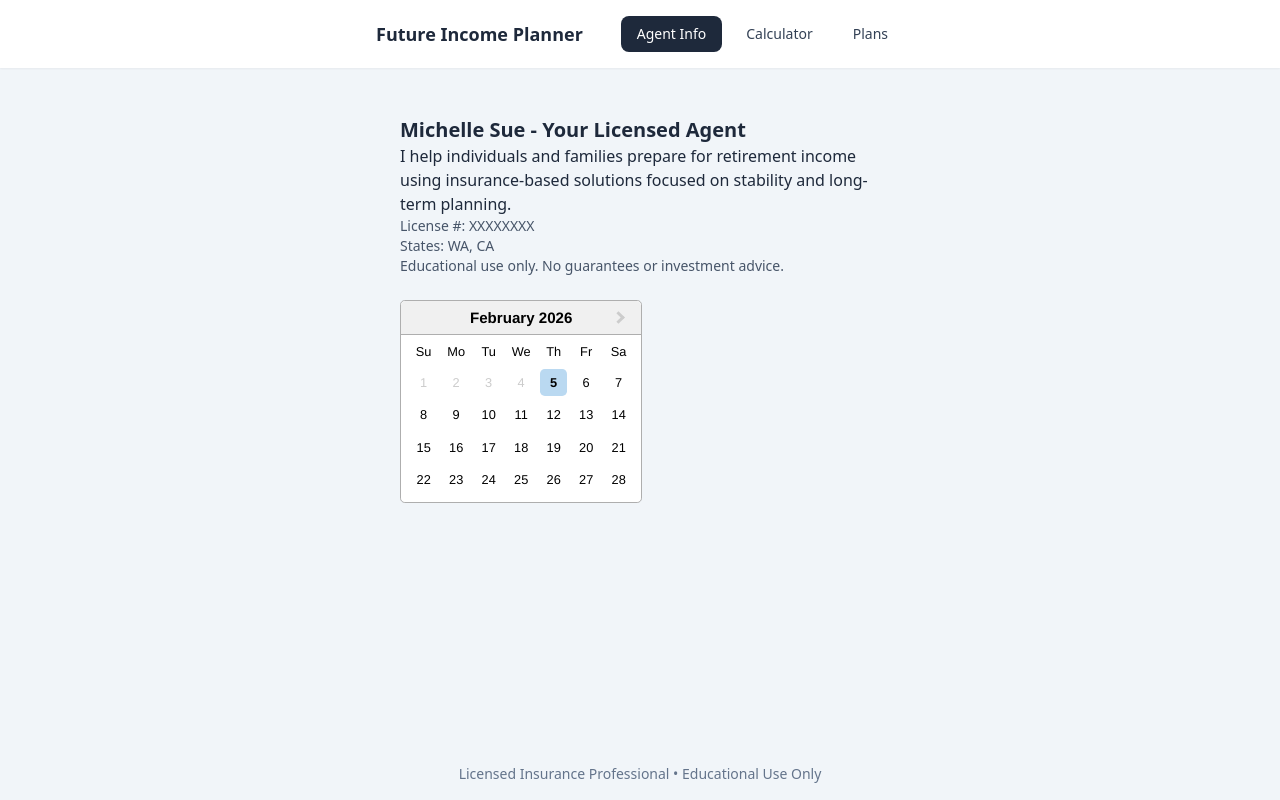
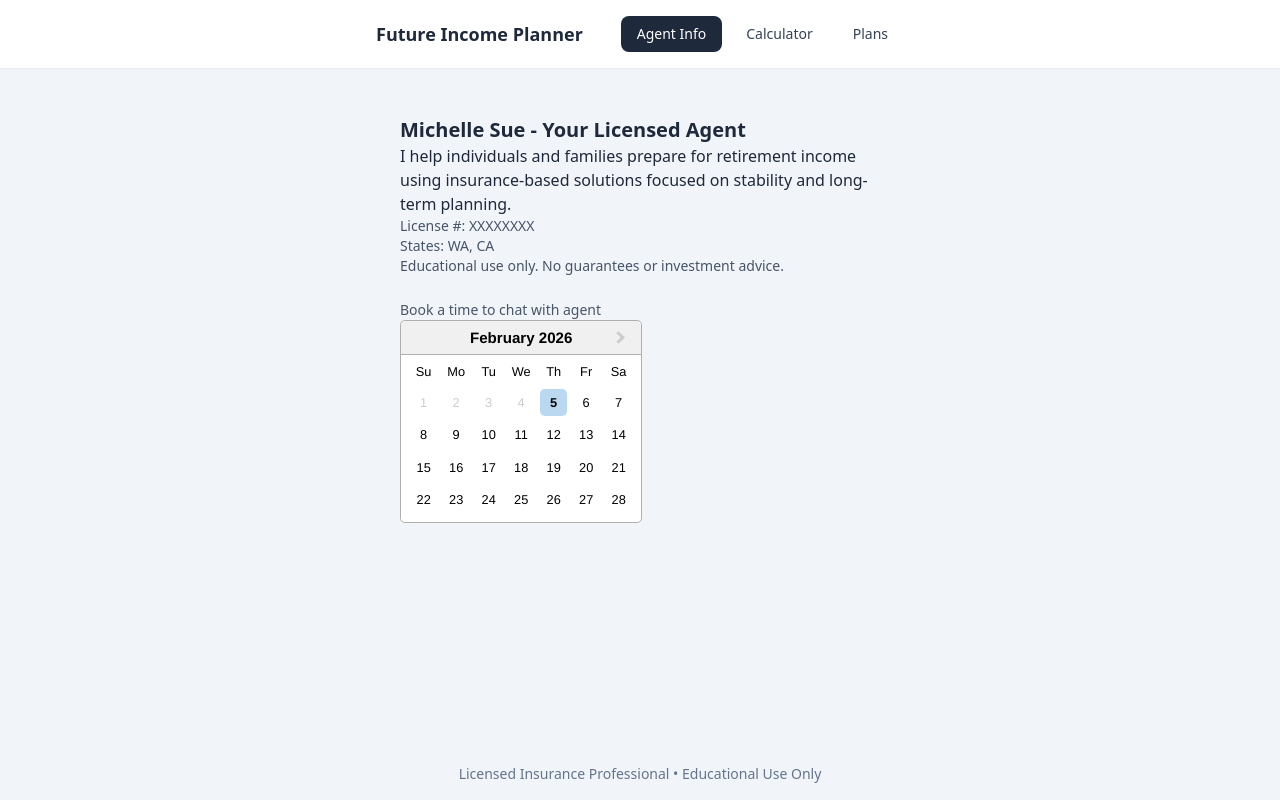
Before and after one commit to htzhang2/insurance-agent-tool, a React (Vite) app in the folder insurance-ui-react/: page / in a window 1280 px wide. Both pictures are taken after a click on the button "Agent Info". Built offline with nearby package versions, Linux system fonts and the light colour scheme.

Commit message:
book title

```diff
--- a/insurance-ui-react/src/pages/AgentInfo.jsx
+++ b/insurance-ui-react/src/pages/AgentInfo.jsx
@@ -20,6 +20,10 @@ export default function AgentInfo() {
       </p>
 
       <br />
+      <p className="text-sm text-slate-600">
+        Book a time to chat with agent
+      </p>
+
       <DatePicker
         inline
         selected={selectedDate}
```
